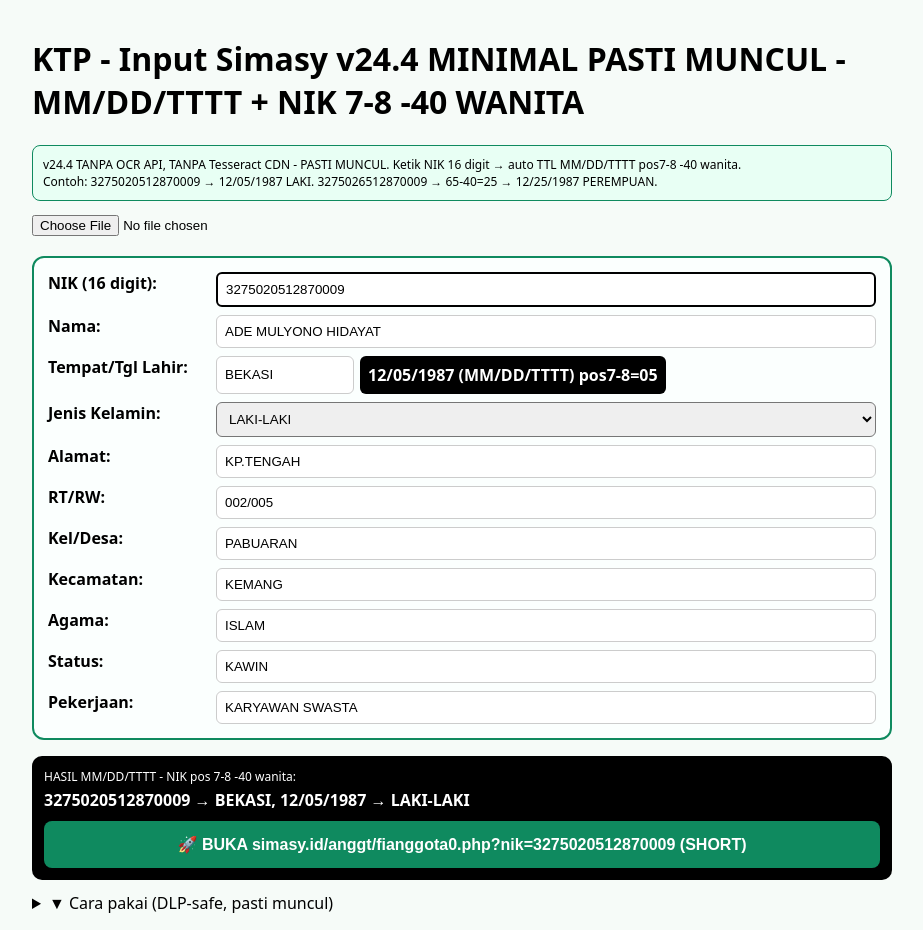
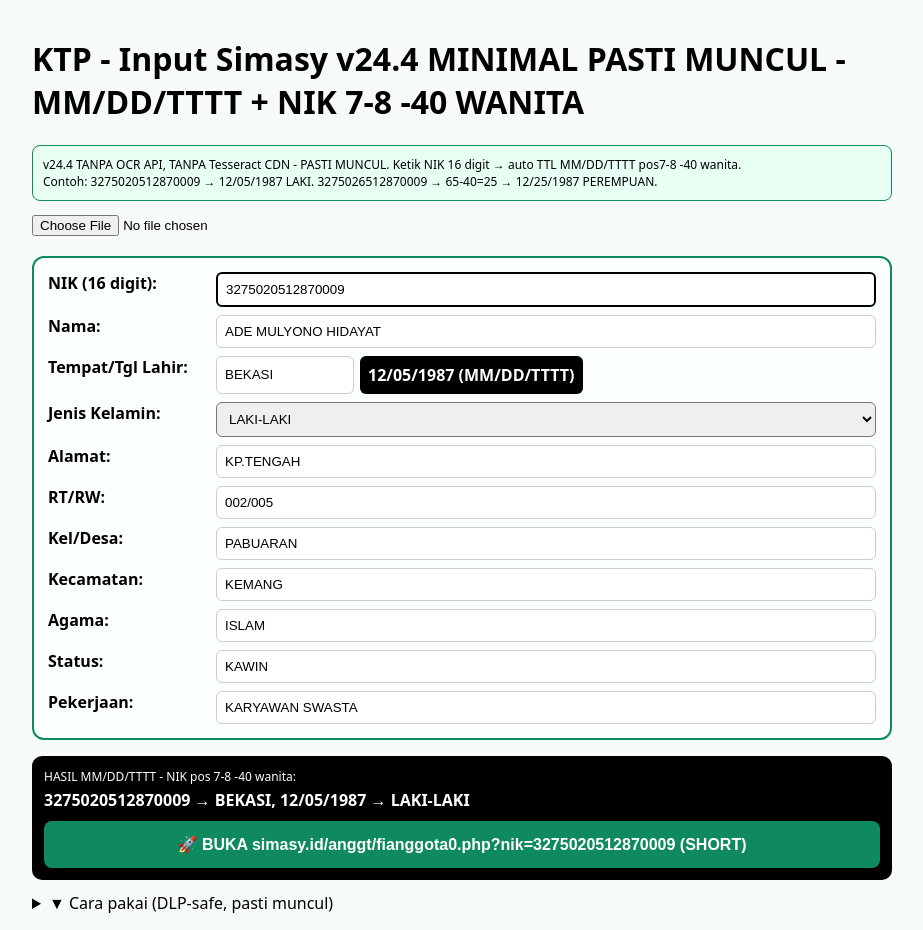
Before and after one commit to edriv2014-prog/input-simasy, a Next.js app in the folder frontend/: page / in a window 1280 px wide. Shown: the whole page, without its empty margins (178-1101 px from the left). Built offline with nearby package versions, Linux system fonts and the light colour scheme.

Commit message:
input-simasy-v24.4-MINIMAL-PASTI-MUNCUL.zip ZIP

```diff
--- a/frontend/app/page.tsx
+++ b/frontend/app/page.tsx
@@ -65,7 +65,7 @@ export default function Page(){
     <div style={{display:'grid',gridTemplateColumns:'160px 1fr',gap:8,marginTop:10,border:'2px solid #0f8a5f',padding:14,borderRadius:12,background:'#fbfffe'}}>
       <b>NIK (16 digit):</b><input value={data.nik} onChange={e=>updateNIK(e.target.value)} placeholder="3275020512870009" style={{padding:8,border:'2px solid #000',borderRadius:6}}/>
       <b>Nama:</b><input value={data.nama} onChange={e=>setData({...data,nama:e.target.value.toUpperCase()})} style={{padding:8,border:'1px solid #ccc',borderRadius:6}}/>
-      <b>Tempat/Tgl Lahir:</b><div style={{display:'flex',gap:6}}><input value={data.ttl.split(',')[0]||''} onChange={e=>setData({...data, ttl: ttlFromNIK(data.nik, e.target.value)})} placeholder="BEKASI" style={{padding:8,border:'1px solid #ccc',borderRadius:6,width:120}}/><span style={{padding:8,background:'#000',color:'#fff',borderRadius:6,fontWeight:'bold'}}>{data.ttl.split(',')[1]?.trim()||'12/05/1987'} (MM/DD/TTTT) pos7-8={data.nik.substring(6,8)} {parseInt(data.nik.substring(6,8))>40?'-40 wanita':''}</span></div>
+      <b>Tempat/Tgl Lahir:</b><div style={{display:'flex',gap:6}}><input value={data.ttl.split(',')[0]||''} onChange={e=>setData({...data, ttl: ttlFromNIK(data.nik, e.target.value)})} placeholder="BEKASI" style={{padding:8,border:'1px solid #ccc',borderRadius:6,width:120}}/><span style={{padding:8,background:'#000',color:'#fff',borderRadius:6,fontWeight:'bold'}}>{data.ttl.split(',')[1]?.trim()||'12/05/1987'} (MM/DD/TTTT)</span></div>
       <b>Jenis Kelamin:</b><select value={data.jk} onChange={e=>setData({...data,jk:e.target.value})} style={{padding:8,borderRadius:6}}><option>LAKI-LAKI</option><option>PEREMPUAN</option></select>
       <b>Alamat:</b><input value={data.alamat} onChange={e=>setData({...data,alamat:e.target.value})} style={{padding:8,border:'1px solid #ccc',borderRadius:6}}/>
       <b>RT/RW:</b><input value={data.rt_rw} onChange={e=>setData({...data,rt_rw:e.target.value})} placeholder="002/005" style={{padding:8,border:'1px solid #ccc',borderRadius:6}}/>
```
